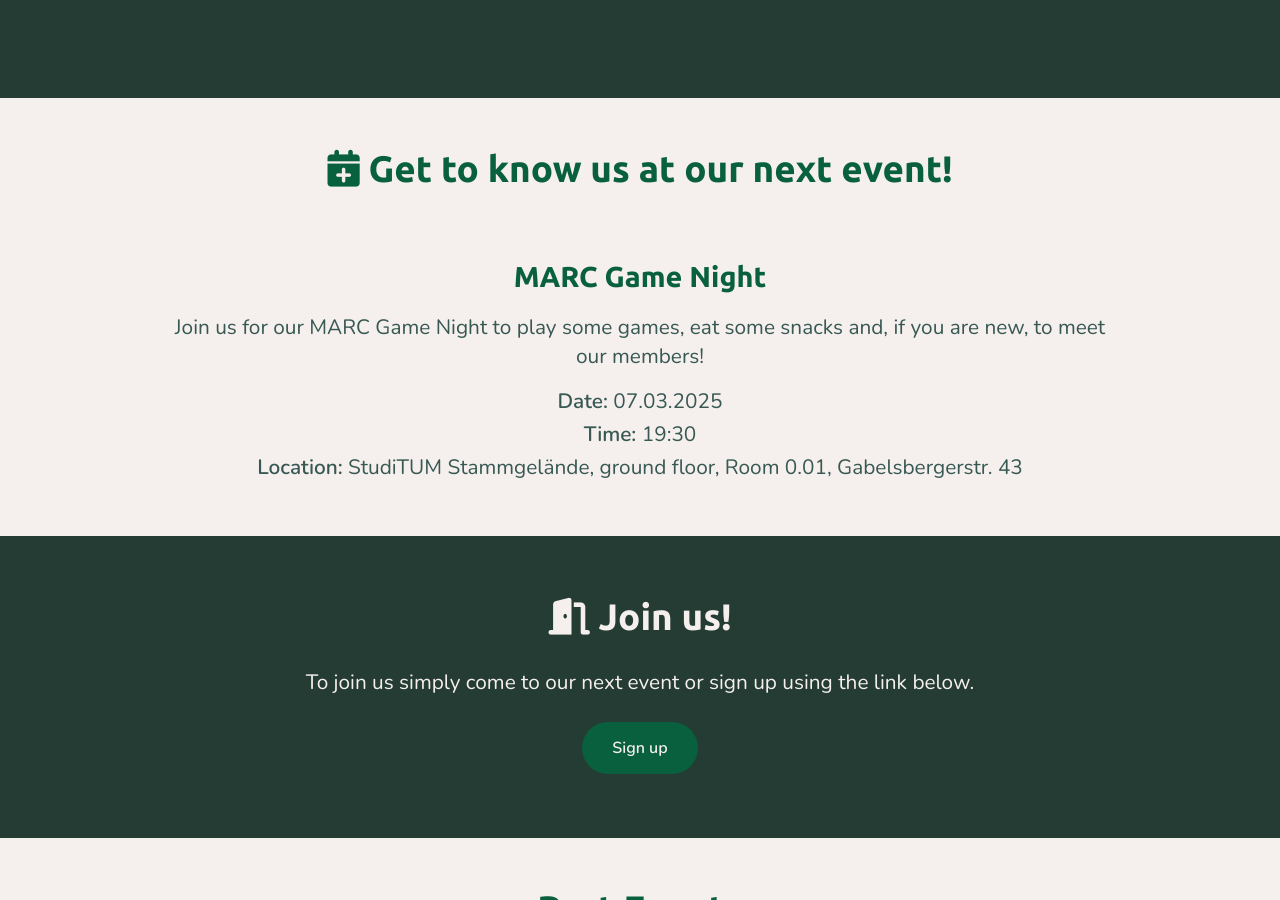
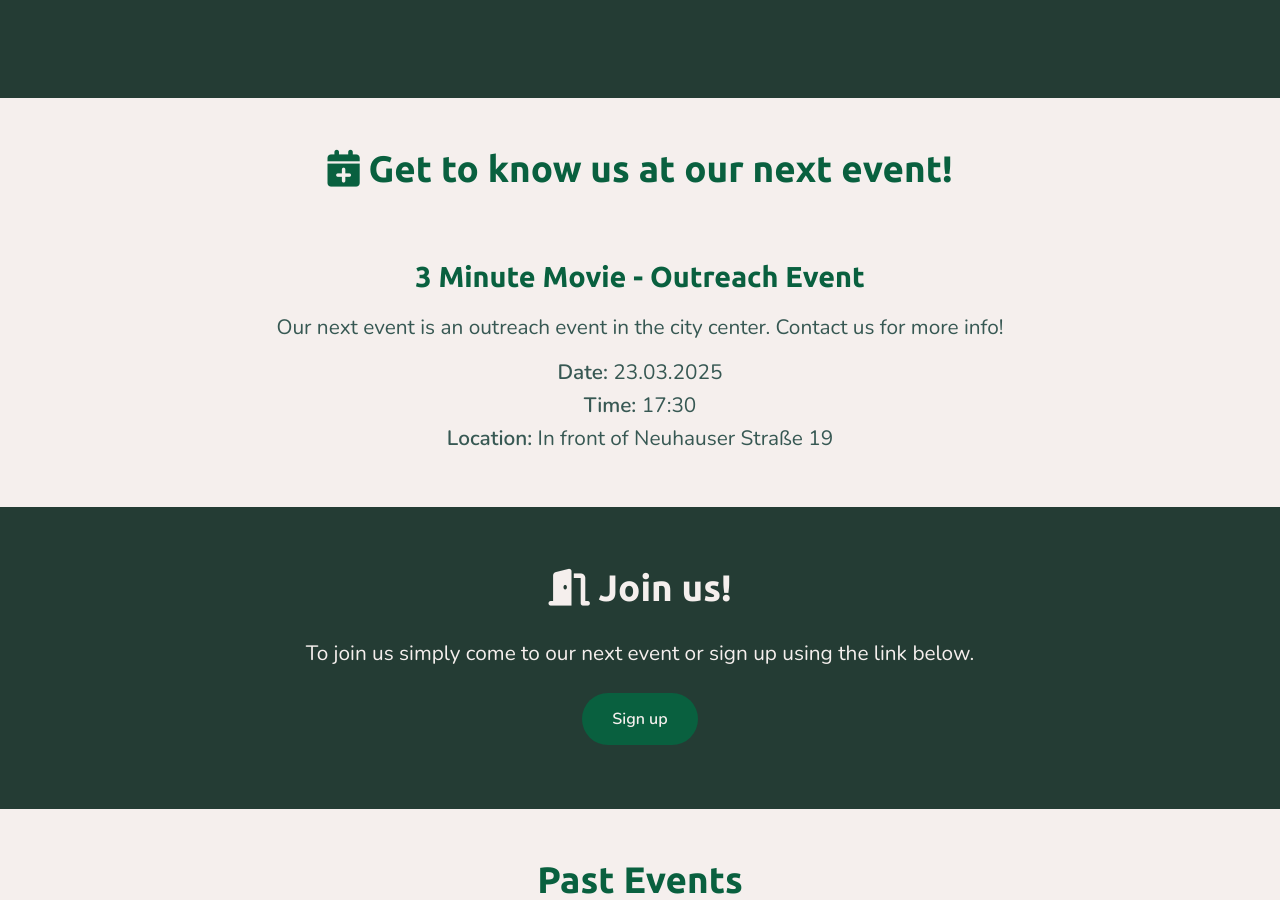
Before and after one commit to municharc/municharc.github.io, a Jekyll site: the page built from index.html, in a window 1280 px wide and 900 px high, scrolled down 1150 px. Built offline with Jekyll 4.4.1, drawn with Linux system fonts in a browser that asks for light colours; nearby versions of some CDN libraries.

Commit message:
update event

```diff
--- a/index.html
+++ b/index.html
@@ -70,12 +70,12 @@ title: Munich Animal Rights Club
 	<div class="next-event-info" style="margin-top: 20px;
 			text-align: center;">
 		<a >
-			<h3>MARC Game Night</h3>
+			<h3>3 Minute Movie - Outreach Event</h3>
 		</a>
-		<p>Join us for our MARC Game Night to play some games, eat some snacks and, if you are new, to meet our members!</p>
-		<p><span>Date:</span> 07.03.2025</p>
-		<p><span>Time:</span> 19:30</p>
-		<p><span>Location:</span> StudiTUM Stammgelände, ground floor, Room 0.01, Gabelsbergerstr. 43 </p>
+		<p>Our next event is an outreach event in the city center. Contact us for more info!</p>
+		<p><span>Date:</span> 23.03.2025</p>
+		<p><span>Time:</span> 17:30</p>
+		<p><span>Location:</span> In front of Neuhauser Straße 19</p>
 	</div>
 </div>
 
```
